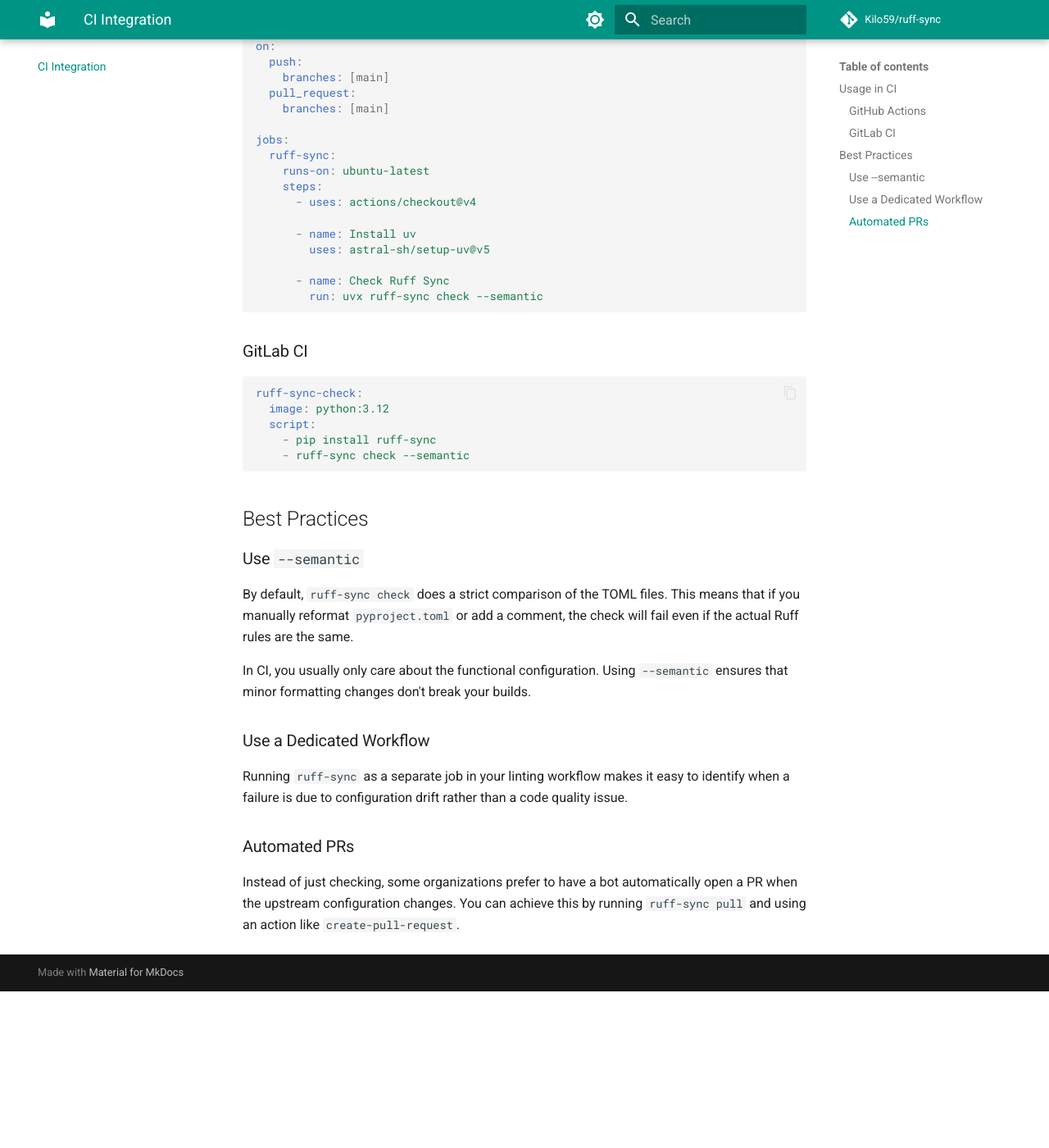
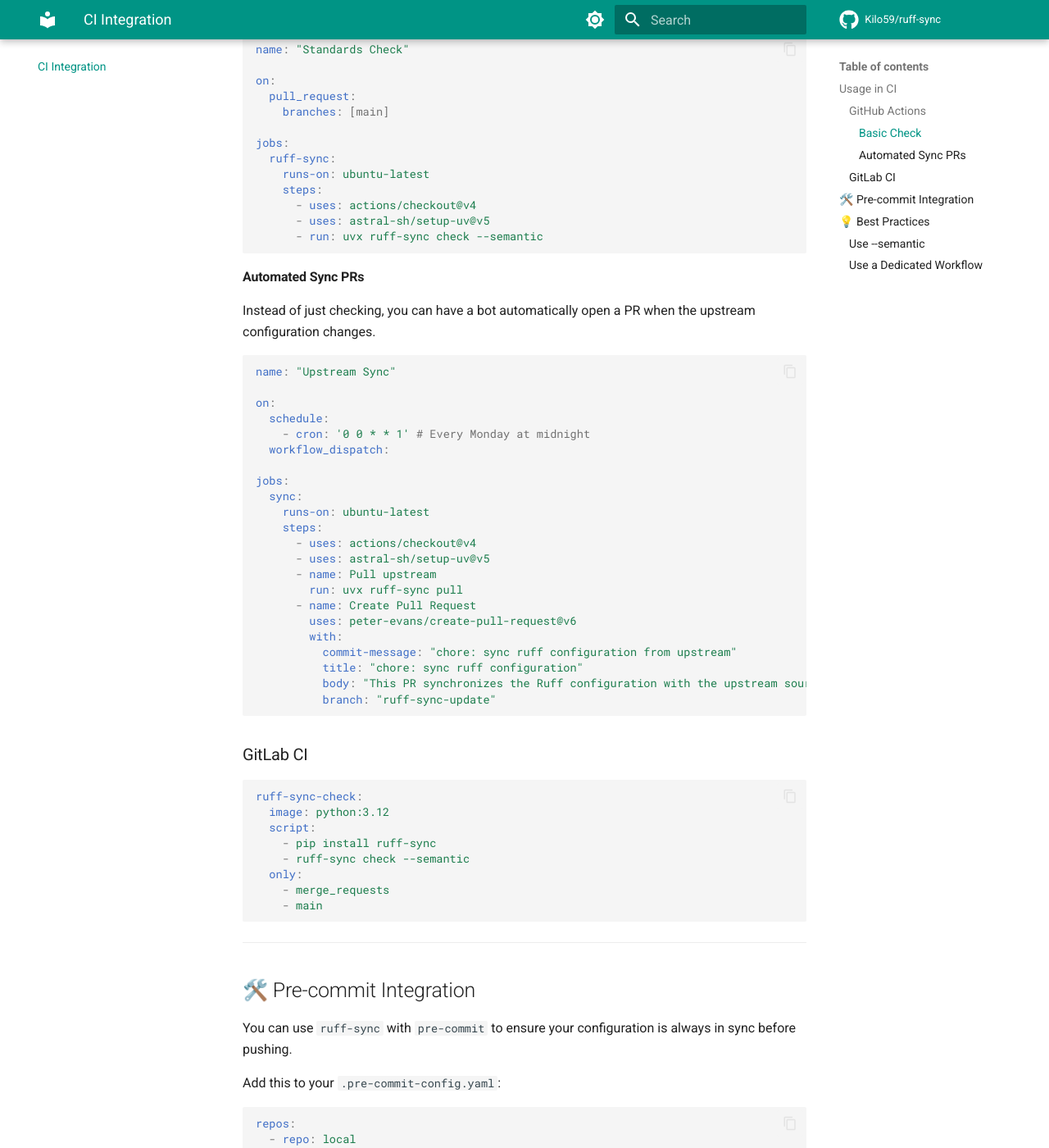
Before and after one commit to Kilo59/ruff-sync, an MkDocs documentation site: the page built from docs/ci-integration.md, in a window 1280 px wide and 1400 px high, scrolled down 542 px. Shown: the whole window at 82% size. Built offline with MkDocs 1.6.1 and Material for MkDocs 9.7.7, drawn with Linux system fonts in a browser that asks for light colours; comment, search, counter and statistics services are not loaded; before the commit the page ends 1751 px from its top, so only the background shows below that; some of the changed text lies outside the part shown.

Commit message:
docs: comprehensive overhaul and Astral-themed visual alignment
- Implement 'Synchronized Teal' theme (Teal primary, Deep Purple accent)
- Enhance landing page with banner and key features section
- Enrich CI integration guide with GitHub Actions, GitLab, and pre-commit examples
- Expand usage guide with advanced examples and lossless merging details
- Add usage examples to core API docstrings
- Reorganize assets to docs/assets/ and update README references

````diff
--- a/.pre-commit-config.yaml
+++ b/.pre-commit-config.yaml
@@ -6,6 +6,7 @@
       - id: check-json
       - id: check-yaml
         args: ["--unsafe"]
+        exclude: .agents/skills/mkdocs-generation/templates/mkdocs.yml
       - id: end-of-file-fixer
       - id: trailing-whitespace
       - id: no-commit-to-branch
@@ -21,6 +22,7 @@
     hooks:
       - id: prettier
         types_or: [yaml, json]
+        exclude: .agents/skills/mkdocs-generation/templates/mkdocs.yml
   - repo: https://github.com/rhysd/actionlint
     rev: v1.7.11
     hooks:
--- a/docs/ci-integration.md
+++ b/docs/ci-integration.md
@@ -10,12 +10,12 @@
 
 We recommend using `uv` to run `ruff-sync` in GitHub Actions.
 
+#### Basic Check
+
 ```yaml
 name: "Standards Check"
 
 on:
-  push:
-    branches: [main]
   pull_request:
     branches: [main]
 
@@ -24,12 +24,37 @@
     runs-on: ubuntu-latest
     steps:
       - uses: actions/checkout@v4
+      - uses: astral-sh/setup-uv@v5
+      - run: uvx ruff-sync check --semantic
+```
 
-      - name: Install uv
-        uses: astral-sh/setup-uv@v5
+#### Automated Sync PRs
 
-      - name: Check Ruff Sync
-        run: uvx ruff-sync check --semantic
+Instead of just checking, you can have a bot automatically open a PR when the upstream configuration changes.
+
+```yaml
+name: "Upstream Sync"
+
+on:
+  schedule:
+    - cron: '0 0 * * 1' # Every Monday at midnight
+  workflow_dispatch:
+
+jobs:
+  sync:
+    runs-on: ubuntu-latest
+    steps:
+      - uses: actions/checkout@v4
+      - uses: astral-sh/setup-uv@v5
+      - name: Pull upstream
+        run: uvx ruff-sync pull
+      - name: Create Pull Request
+        uses: peter-evans/create-pull-request@v6
+        with:
+          commit-message: "chore: sync ruff configuration from upstream"
+          title: "chore: sync ruff configuration"
+          body: "This PR synchronizes the Ruff configuration with the upstream source."
+          branch: "ruff-sync-update"
 ```
 
 ### GitLab CI
@@ -40,20 +65,42 @@
   script:
     - pip install ruff-sync
     - ruff-sync check --semantic
+  only:
+    - merge_requests
+    - main
 ```
 
-## Best Practices
+---
+
+## 🛠️ Pre-commit Integration
+
+You can use `ruff-sync` with `pre-commit` to ensure your configuration is always in sync before pushing.
+
+Add this to your `.pre-commit-config.yaml`:
+
+```yaml
+repos:
+  - repo: local
+    hooks:
+      - id: ruff-sync-check
+        name: ruff-sync-check
+        entry: uvx ruff-sync check --semantic
+        language: system
+        files: ^pyproject\.toml$
+        pass_filenames: false
+```
+
+!!! note
+    Running `ruff-sync check` in pre-commit is fast because it only performs a network request if the local `pyproject.toml` is older than the upstream or if no cache exists.
+
+---
+
+## 💡 Best Practices
 
 ### Use `--semantic`
 
-By default, `ruff-sync check` does a strict comparison of the TOML files. This means that if you manually reformat `pyproject.toml` or add a comment, the check will fail even if the actual Ruff rules are the same.
-
-In CI, you usually only care about the functional configuration. Using `--semantic` ensures that minor formatting changes don't break your builds.
+In CI, you usually only care about the functional configuration. Using `--semantic` ensures that minor formatting changes don't break your builds, while still guaranteeing that the actual rules are identical.
 
 ### Use a Dedicated Workflow
 
 Running `ruff-sync` as a separate job in your linting workflow makes it easy to identify when a failure is due to configuration drift rather than a code quality issue.
-
-### Automated PRs
-
-Instead of just checking, some organizations prefer to have a bot automatically open a PR when the upstream configuration changes. You can achieve this by running `ruff-sync pull` and using an action like `create-pull-request`.
--- a/docs/usage.md
+++ b/docs/usage.md
@@ -9,23 +9,69 @@
 The `pull` command downloads the upstream configuration and merges it into your local file.
 
 ```bash
-ruff-sync pull [UPSTREAM_URL] [--to PATH] [--exclude KEY...]
+ruff-sync pull [UPSTREAM_URL] [--to PATH] [--exclude KEY...] [--init]
 ```
 
-If `UPSTREAM_URL` is omitted, it must be defined in your `pyproject.toml` under `[tool.ruff-sync]`.
+* **`UPSTREAM_URL`**: The URL to the source `pyproject.toml` or `ruff.toml`. Optional if defined in your local config.
+* **`--to`**: Where to save the merged config (defaults to `.`).
+* **`--exclude`**: Dotted paths of keys to keep local (e.g., `lint.isort`).
+* **`--init`**: Create a new `pyproject.toml` if it doesn't exist.
 
 ### `check`
 
-The `check` command verifies if your local configuration matches the upstream one. It is ideal for CI pipelines.
+The `check` command verifies if your local configuration matches the upstream one.
 
 ```bash
 ruff-sync check [UPSTREAM_URL] [--semantic] [--diff]
 ```
 
-- `--semantic`: Ignore "non-functional" differences like whitespace, comments, or key order.
-- `--diff`: Show a unified diff of the differences (enabled by default).
+* **`--semantic`**: Ignore "non-functional" differences like whitespace, comments, or key order.
+* **`--diff` / `--no-diff`**: Control the display of the unified diff.
 
-## Logic Flow
+---
+
+## ✨ Artisanal Merging
+
+One of the core features of `ruff-sync` is its ability to respect your file's existing structure.
+
+Unlike other tools that might rewrite your TOML and strip away comments or change indentation, `ruff-sync` uses `tomlkit` to perform a **lossless merge**.
+
+!!! info "What is preserved?"
+    *   **Comments**: All comments in your local file are kept.
+    *   **Whitespace**: Your indentation and line breaks are respected.
+    *   **Key Order**: The order of your existing keys in `[tool.ruff]` is preserved where possible.
+
+---
+
+## 🛠️ Advanced Usage
+
+### Syncing from a subdirectory
+
+If your upstream repository has multiple configurations, you can specify a `--path`:
+
+```bash
+ruff-sync pull https://github.com/my-org/standards --path configs/backend
+```
+
+### Excluding specific rules
+
+If you want to follow most upstream rules but have a few exceptions:
+
+```bash
+ruff-sync pull --exclude lint.ignore lint.select
+```
+
+### Initializing a new project
+
+```bash
+ruff-sync pull https://github.com/my-org/standards --init
+```
+
+This will create a `pyproject.toml` with the upstream configuration and add the `[tool.ruff-sync]` section so subsequent runs only need `ruff-sync pull`.
+
+---
+
+## 🗺️ Logic Flow
 
 The following diagram illustrates how `ruff-sync` handles the synchronization process:
 
@@ -50,26 +96,3 @@
     N --> O[Save File]
     O --> P[End]
 ```
-
-## URL Support
-
-`ruff-sync` supports a wide variety of URL types:
-
-| Type | Example |
-| :--- | :--- |
-| **GitHub Blob** | `https://github.com/org/repo/blob/main/pyproject.toml` |
-| **GitHub Repo** | `https://github.com/org/repo` (defaults to `pyproject.toml`) |
-| **GitLab Blob** | `https://gitlab.com/org/repo/-/blob/main/pyproject.toml` |
-| **Raw Content** | `https://raw.githubusercontent.com/.../pyproject.toml` |
-| **Git (SSH)** | `git@github.com:org/repo.git` |
-| **Local File** | `../another-project/pyproject.toml` |
-
-## Initializing a Project
-
-If you are starting a new project and don't have a `pyproject.toml` yet, you can use the `--init` flag:
-
-```bash
-ruff-sync pull https://github.com/my-org/standards --init
-```
-
-This will create a `pyproject.toml` with the upstream configuration and add the `[tool.ruff-sync]` section for you.
--- a/mkdocs.yml
+++ b/mkdocs.yml
@@ -12,14 +12,14 @@
     - media: "(prefers-color-scheme: light)"
       scheme: default
       primary: teal
-      accent: cyan
+      accent: deep-purple
       toggle:
         icon: material/brightness-7
         name: Switch to dark mode
     - media: "(prefers-color-scheme: dark)"
       scheme: slate
       primary: teal
-      accent: cyan
+      accent: deep-purple
       toggle:
         icon: material/brightness-4
         name: Switch to light mode
@@ -31,10 +31,21 @@
     - navigation.sections
     - navigation.tabs
     - navigation.top
+    - navigation.tracking
+    - navigation.path
     - search.highlight
     - search.share
     - search.suggest
     - toc.follow
+  icon:
+    repo: fontawesome/brands/github
+
+extra:
+  social:
+    - icon: fontawesome/brands/github
+      link: https://github.com/Kilo59/ruff-sync
+    - icon: fontawesome/brands/python
+      link: https://pypi.org/project/ruff-sync/
 
 markdown_extensions:
   - admonition
````
Also changed, not shown: .agents/skills/mkdocs-generation/SKILL.md (added, +125 -0 lines), .agents/skills/mkdocs-generation/examples.md (added, +223 -0 lines), .agents/skills/mkdocs-generation/templates/api-reference.md (added, +33 -0 lines), .agents/skills/mkdocs-generation/templates/getting-started.md (added, +46 -0 lines), .agents/skills/mkdocs-generation/templates/index.md (added, +32 -0 lines), README.md (+1 -1 lines), docs/index.md (+26 -11 lines), skills-lock.json (added, +10 -0 lines), src/ruff_sync/__init__.py (+5 -3 lines), docs/assets/ruff_sync_banner.png (renamed from ruff_sync_banner.png), 4 other files.
